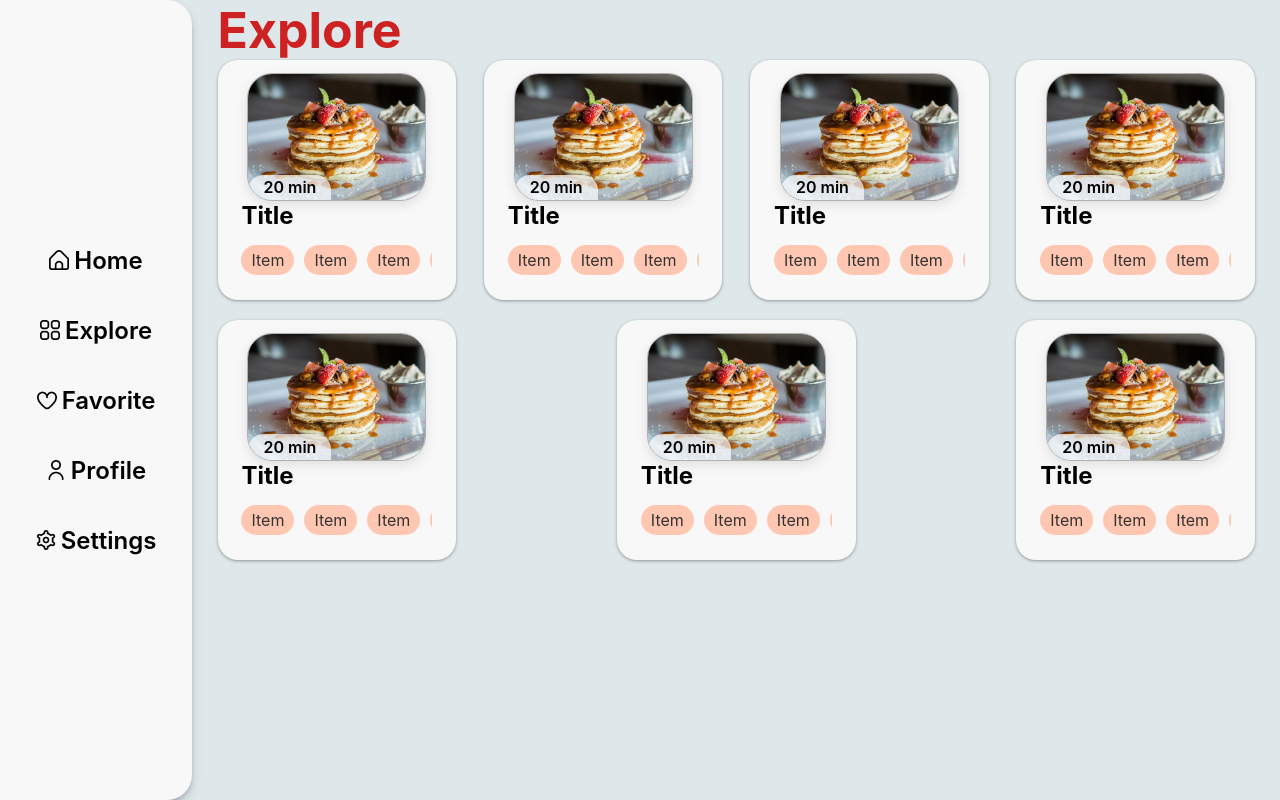
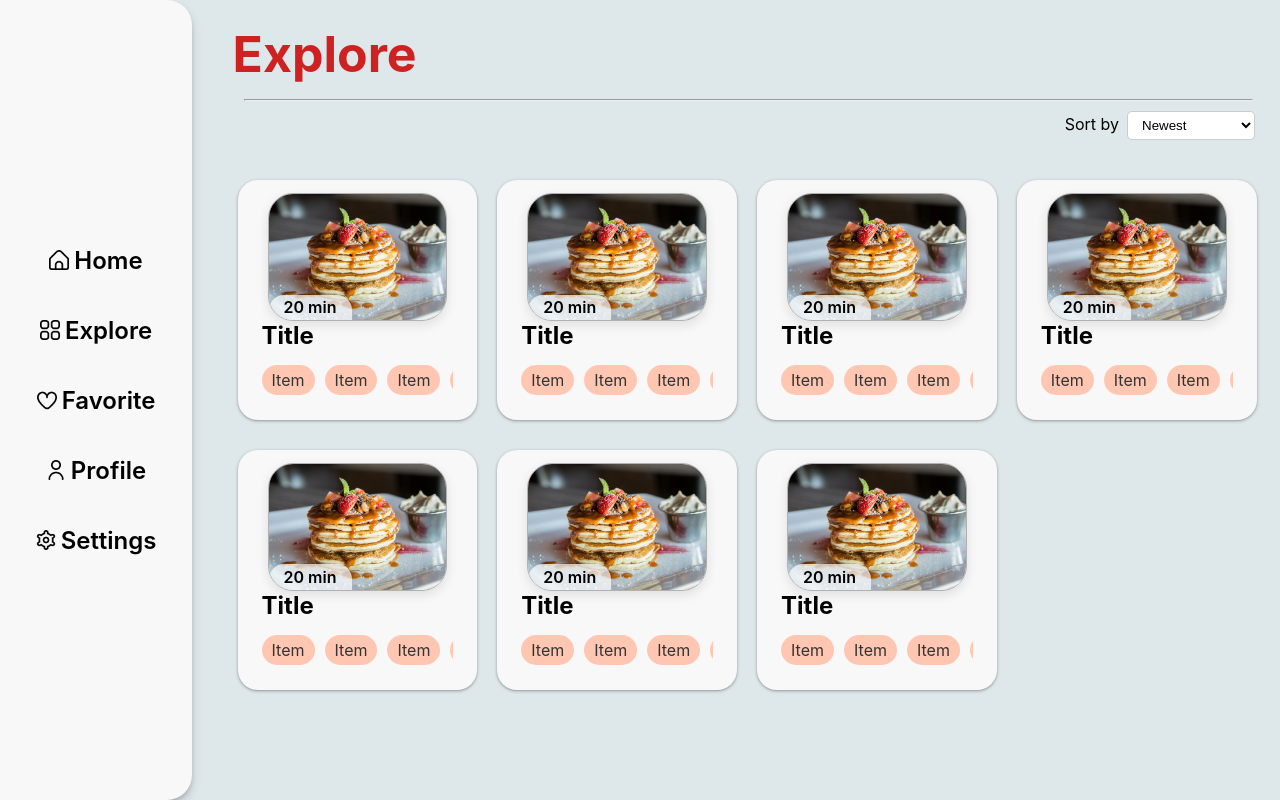
Before and after one commit to elidaarnaut/CulinaryConnect-frontend, a React (Create React App) app in the folder culinary-connect/: page /explore in a window 1280 px wide. Built offline with nearby package versions, Linux system fonts and the light colour scheme.

Commit message:
Added sort by to the explore page

```diff
--- a/culinary-connect/src/App.css
+++ b/culinary-connect/src/App.css
@@ -131,7 +131,8 @@ html {
   display: flex;
 
   flex: 0 1 23%; /* Each item will take up 23% of the container width */
-  margin: 10px; /* Adds some space around each item */
+  box-sizing: border-box;
+  margin: 10px;
 
   width: 20%;
   height: fit-content;
@@ -299,19 +300,47 @@ html {
 
  /* EXPLORE PAGE */
 
+.exploreItemLayout {
+  display: flex;
+  flex-wrap: wrap;
+  align-items: stretch;
+  justify-content: flex-start;
+  padding: 10px;
+}
 
- .exploreItemLayout .recipeItem {
-    margin: 0;
- }
+#exploreTitle {
+  margin-left: 15px;
+  margin-top: 3vh;
+}
+.next2SideMenu>hr{
+  width: 95%;
+  margin: auto;
+  margin-top: 15px;
+  color: #333;
+}
 
- .exploreItemLayout {
-    display: flex;
-    flex-wrap: wrap;
-    justify-content: space-between; /* Adjust this as needed, can be space-between etc. */
-    gap: 20px; /* Optional: adds space between rows and items */
-    /* margin-left: 10px; */
-    margin-right: 25px;
- }
+ /* SORT BY FEATURE */
+.sortByDiv {
+  display: flex;
+  justify-content: flex-end;
+  margin: 10px;
+  margin-right: 25px;
+  flex-direction: row;
+}
+
+.sortByDiv select {
+  padding: 5px 10px;
+  border-radius: 5px;
+  border: 1px solid #ccc;
+  background-color: white;
+  cursor: pointer;
+}
+
+.sortByLabel {
+  margin-right: 8px;
+}
+
+
 
 /* @media (prefers-reduced-motion: no-preference) {
   .App-logo {
--- /dev/null
+++ b/culinary-connect/src/components/SortBy.jsx
@@ -0,0 +1,18 @@
+import "../App.css";
+
+function SortBy() {
+    return(
+        <div className="sortByDiv">
+           <label>
+                <span className="sortByLabel">Sort by</span>
+                <select name="sortBy">
+                    <option value="newest">Newest</option>
+                    <option value="oldest">Oldest</option>
+                    <option value="mostRelevant">Most Relevant</option>
+                </select>
+           </label>
+        </div>
+    );
+}
+
+export default SortBy;
--- a/culinary-connect/src/pages/ExplorePage.jsx
+++ b/culinary-connect/src/pages/ExplorePage.jsx
@@ -1,6 +1,7 @@
 import React from 'react';
 import SideMenu from '../components/SideMenu';
 import RecipeItem from '../components/RecipeItem';
+import SortBy from '../components/SortBy';
 import "../App.css";
 
 function ExplorePage() {
@@ -8,7 +9,9 @@ function ExplorePage() {
         <div className="appBodyHP2">
             <SideMenu></SideMenu>
             <div className="next2SideMenu">
-                <h1 className="HP2Title">Explore</h1>
+                <h1 className="HP2Title" id='exploreTitle'>Explore</h1>
+                <hr />
+                <SortBy></SortBy>
                 <div className='exploreItemLayout'>
                     <RecipeItem></RecipeItem>
                     <RecipeItem></RecipeItem>
```
